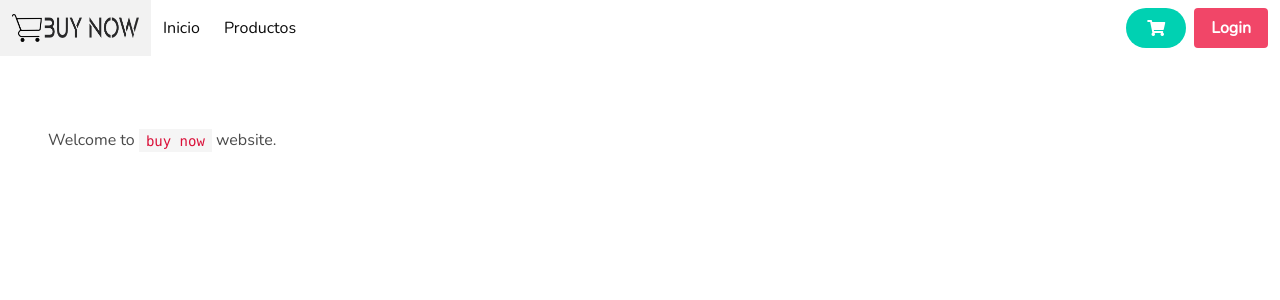
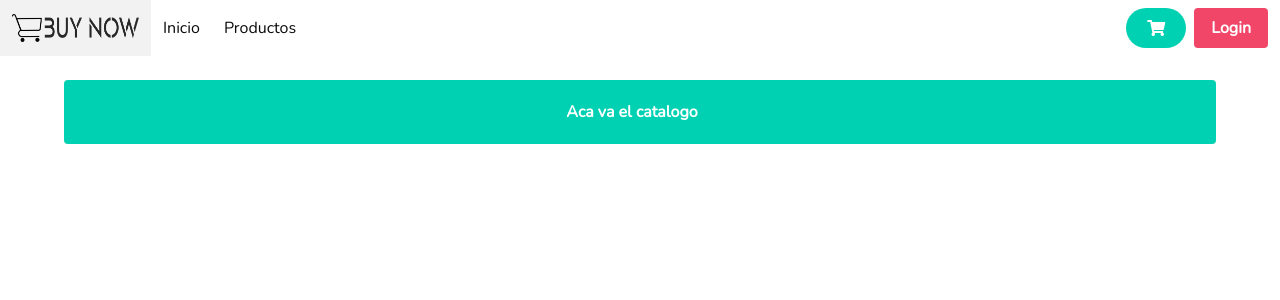
Before and after one commit to rochyscarlata/BuyNow-Scarlata, a React (Create React App) app: page / in a window 1280 px wide. Shown: the top 300 px of the page. Built offline with nearby package versions, Linux system fonts and the light colour scheme.

Commit message:
tarea componentes

```diff
--- a/src/App.js
+++ b/src/App.js
@@ -1,15 +1,15 @@
 import logo from './logo.svg';
 import './App.css';
 import Navbar from './components/NavBar'
+import ItemListContainer from './components/ItemListContainer';
+
 function App() {
   return (
     <div className="App">
 
         <Navbar/>
         <br/>
-        <p className="m-6">
-          Welcome to <code>buy now</code> website.
-        </p>
+        <ItemListContainer/>
 
     </div>
   );
--- /dev/null
+++ b/src/components/CartWidget.js
@@ -0,0 +1,12 @@
+import React from "react";
+
+function CartWidget() {
+  return (
+    <a class="button is-primary is-rounded">
+      <i class="fas fa-shopping-cart"></i>
+
+    </a>
+  );
+}
+
+export default CartWidget;
--- /dev/null
+++ b/src/components/ItemListContainer.js
@@ -0,0 +1,15 @@
+import React from "react";
+
+function ItemListContainer() {
+  return (
+    <div className="container">
+      <div class="notification is-primary  has-text-centered">
+
+       <strong>Aca va el catalogo</strong>
+
+      </div>
+    </div>
+  );
+}
+
+export default ItemListContainer;
--- a/src/components/NavBar.js
+++ b/src/components/NavBar.js
@@ -1,5 +1,6 @@
 import React, {useState, useEffect} from 'react'
 import Logo from '../assets/logoSecund.png';
+import CartWidget from "./CartWidget";
 
 function NavBar() {
     const [isActive, setisActive] = React.useState(false);
@@ -42,7 +43,7 @@ function NavBar() {
           <div className="navbar-end">
             <div className="navbar-item">
               <div className="buttons">
-              <button class="button is-primary is-rounded"><i class="fas fa-shopping-cart"></i></button>
+              <CartWidget/>
 
                 <a  className="button is-danger"  >
                   <strong>Login</strong>
```
